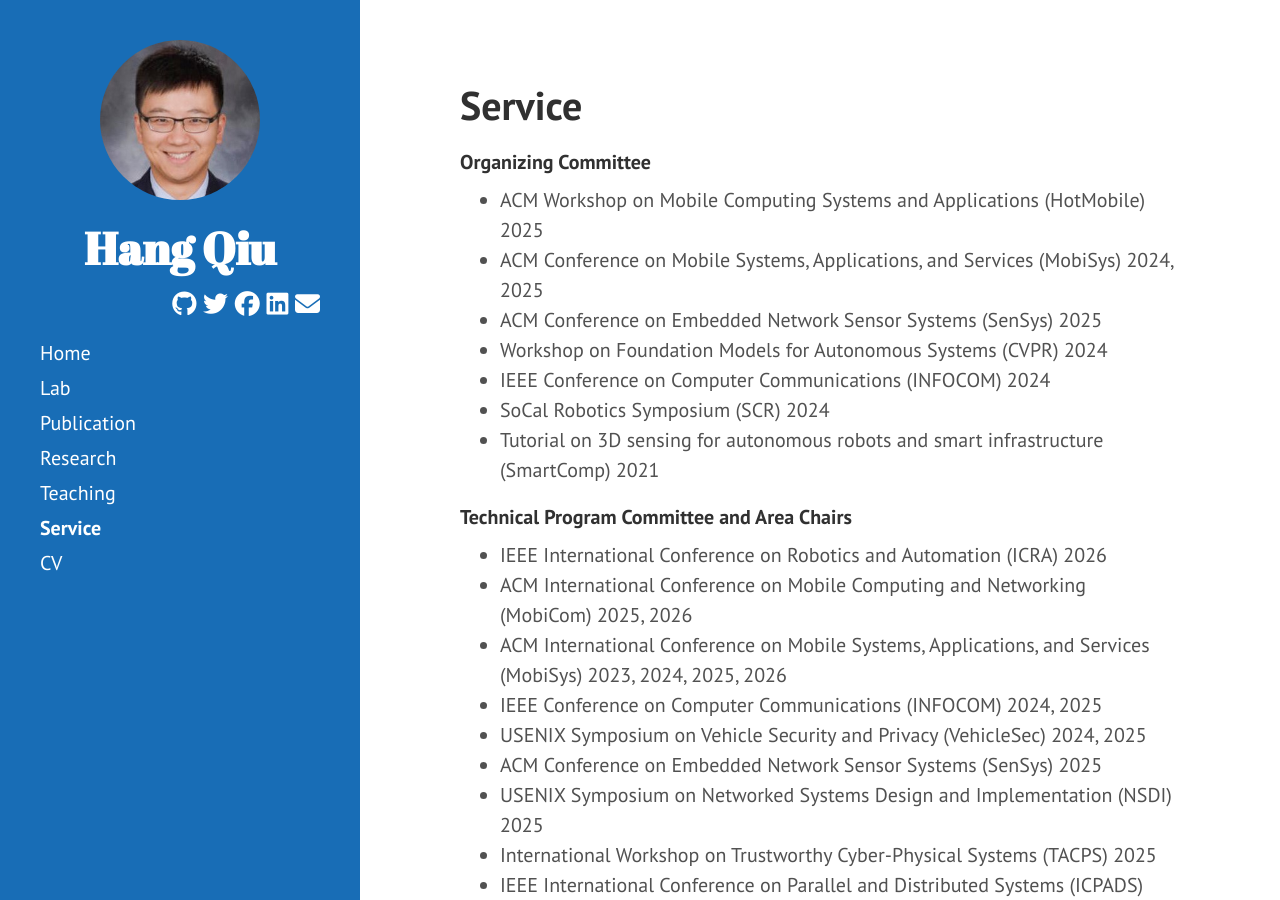
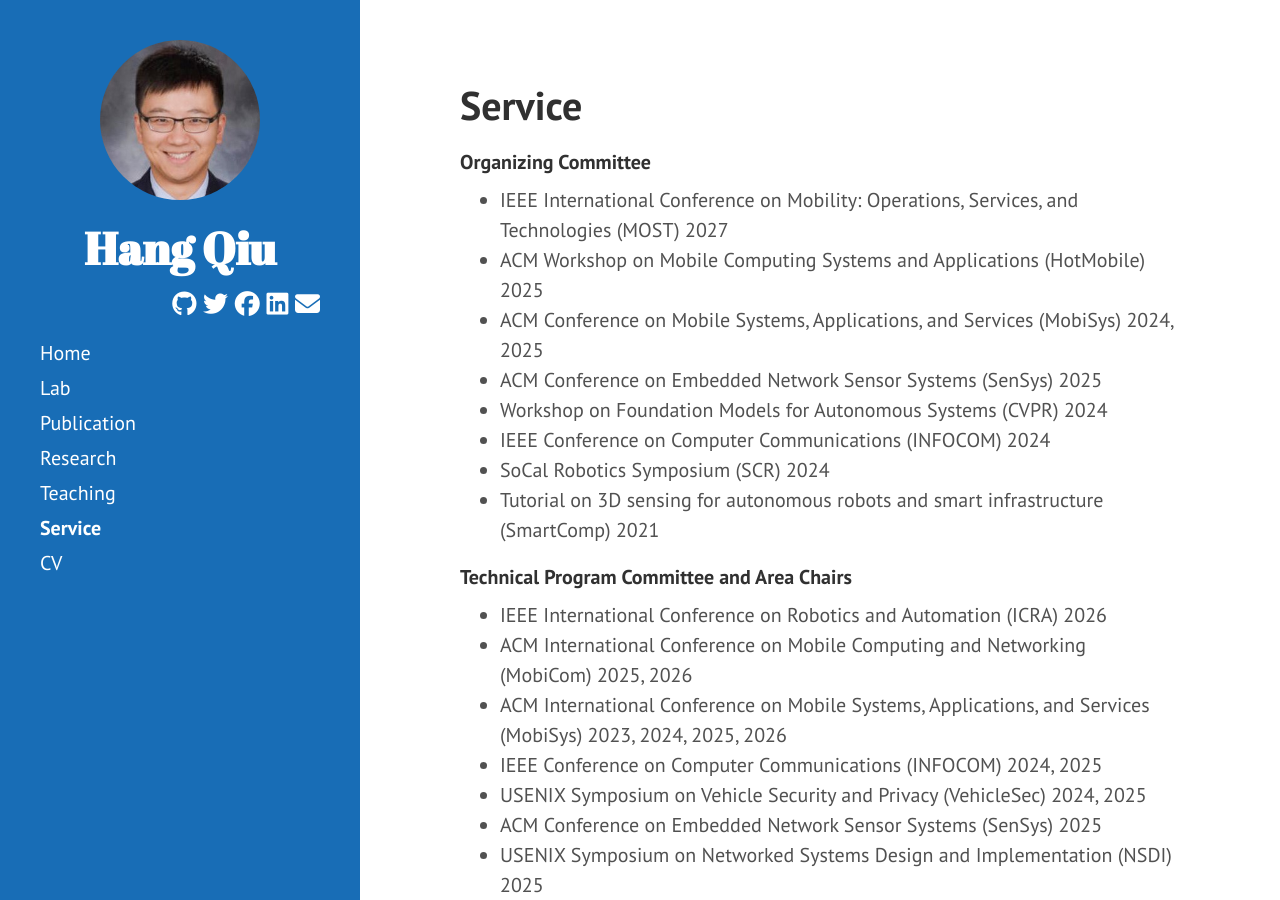
Before and after one commit to hangqiu/hangqiu.github.io, a Jekyll site: the page built from service.md, in a window 1280 px wide and 900 px high. Built offline with Jekyll 4.4.1, drawn with Linux system fonts in a browser that asks for light colours; a style sheet for code colours, icons or effects is not loaded.

Commit message:
Auto-update service.yml from bib (trigger: 8813388c5eae8867d1401890a6e86512edb53768)

```diff
--- a/_data/service_auto.yml
+++ b/_data/service_auto.yml
@@ -27,6 +27,14 @@
   series: ICRA
   venue: IEEE International Conference on Robotics and Automation
   year: '2026'
+- ENTRYTYPE: oc
+  ID: most27_oc
+  conf: MOST
+  keywords: nonumber
+  note: Poster Chair
+  series: MOST
+  venue: 'IEEE International Conference on Mobility: Operations, Services, and Technologies'
+  year: '2027'
 - ENTRYTYPE: oc
   ID: sensys25_oc
   conf: SenSys
```
